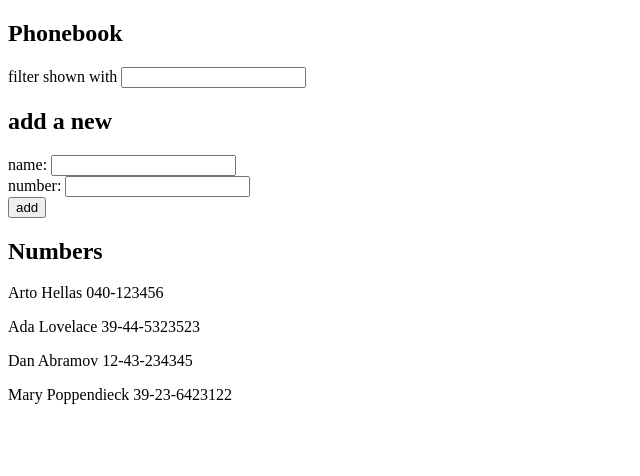
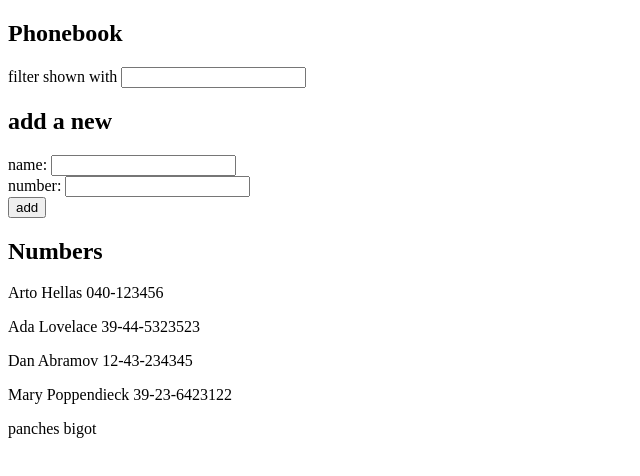
Before and after one commit to nikocent/fullstackopen2023, a React (Create React App) app in the folder part2/phonebook/: page / in a window 1280 px wide. Shown: the top 476 px of the page, without its empty margins (0-640 px from the left). Built offline with nearby package versions, Linux system fonts and the light colour scheme; data requests are answered from the project's data file.

Commit message:
Implemented number saving into the backend server (step 7)

```diff
--- a/part2/phonebook/db.json
+++ b/part2/phonebook/db.json
@@ -1,5 +1,5 @@
 {
-    "persons":[
+  "persons": [
     {
       "name": "Arto Hellas",
       "number": "040-123456",
@@ -19,6 +19,11 @@
       "name": "Mary Poppendieck",
       "number": "39-23-6423122",
       "id": 4
+    },
+    {
+      "name": "panches",
+      "number": "bigot",
+      "id": 5
     }
   ]
 }
--- a/part2/phonebook/src/App.js
+++ b/part2/phonebook/src/App.js
@@ -17,7 +17,7 @@ const App = () => {
       setPersons(response.data)
     })
   },[])
-  console.log(persons)
+
   const handleNewName = (event) => setNewName(event.target.value)
   const handleNewNumber = (event) => setNewNumber(event.target.value)
   const handleNewSearch = (event) => setNewSearch(event.target.value)
@@ -33,9 +33,14 @@ const App = () => {
     }
 
     if (!isNameDuplicated(newName)){
-      setPersons(persons.concat(newPerson))
-      setNewName('')
-      setNewNumber('')
+
+      axios
+      .post('http://localhost:3001/persons', newPerson)
+      .then(response => {
+        setPersons(persons.concat(response.data))
+        setNewName('')
+        setNewNumber('')
+      })
     } else {
       alert(`${newName} is already added to the phonebook`)
     }
```
Lines whose indentation alone changed are shown as unchanged.
